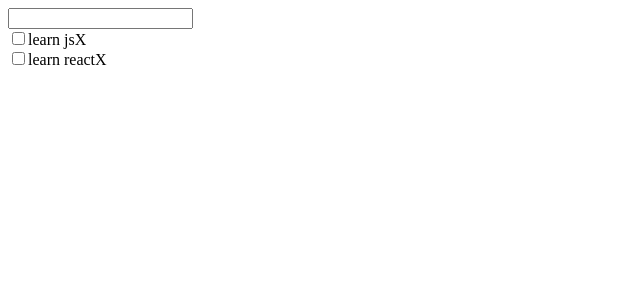
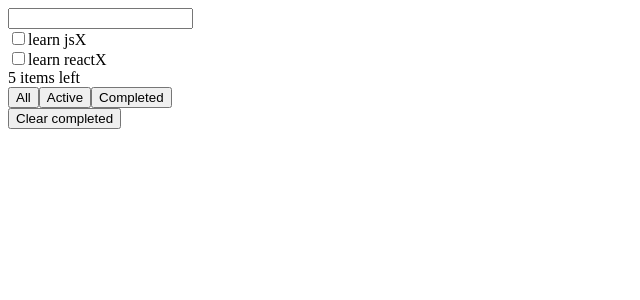
Before and after one commit to dim2a/notesBook, a React app: page / in a window 1280 px wide. Shown: the top 300 px of the page, without its empty margins (0-640 px from the left). Built offline with nearby package versions, Linux system fonts and the light colour scheme.

Commit message:
Создан компонентт Footer

```diff
--- /dev/null
+++ b/src/containers/ToDoList/Footer/Footer.css
@@ -0,0 +1,16 @@
+.Footer {
+    display: flex;
+    justify-content: space-between;
+}
+
+.Footer .buttons {
+
+}
+
+.Footer .buttons button.active {
+    border: 2px solid black;
+}
+
+.Footer > button {
+
+}
--- /dev/null
+++ b/src/containers/ToDoList/Footer/Footer.js
@@ -0,0 +1,20 @@
+import React, {Component} from 'react'
+import classes from './Footer.css'
+
+class Footer extends Component {
+    render(){
+        return(
+            <div className={classes.Footer}>
+                <span>5 items left</span>
+                <div className={classes.buttons}>
+                    <button className={classes.active}>All</button>
+                    <button>Active</button>
+                    <button>Completed</button>
+                </div>
+                <button>Clear completed</button>
+            </div>
+        )
+    }
+}
+
+export default Footer
--- a/src/containers/ToDoList/Task/Task.css
+++ b/src/containers/ToDoList/Task/Task.css
@@ -1,5 +1,10 @@
 .Task {
+    padding: 5px;
+    margin-top: 5px;
+}
 
+.Task:hover {
+    background: lightgrey;
 }
 
 .Task span {
--- a/src/containers/ToDoList/ToDoList.css
+++ b/src/containers/ToDoList/ToDoList.css
@@ -1,6 +1,6 @@
 .ToDoList {
     margin: 0 auto;
-    width: 300px;
+    width: 400px;
     border: 1px solid black;
     padding: 20px;
 }
--- a/src/containers/ToDoList/ToDoList.js
+++ b/src/containers/ToDoList/ToDoList.js
@@ -1,6 +1,7 @@
 import React, { Component } from 'react'
 import classes from './ToDoList.css'
 import Task from './Task/Task'
+import Footer from './Footer/Footer'
 
 class ToDoList extends Component {
 
@@ -54,6 +55,7 @@ class ToDoList extends Component {
                         })}
                     </div>
                 </div>
+                <Footer />
             </div>
         )
     }
```
